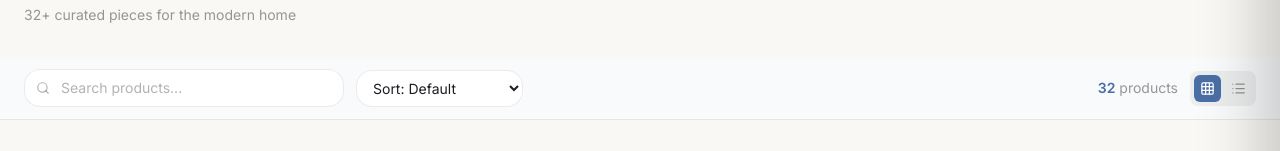
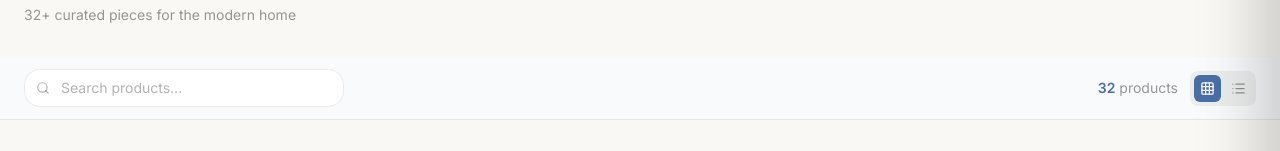
Before and after one commit to maalik1729-blip/suman-agencies, a Next.js app: page /products in a window 1280 px wide. Shown: the part 195-346 px from the top of the page. Built offline with nearby package versions, Linux system fonts and the light colour scheme; a web font is replaced by a local one.

Commit message:
style: update UI elements (highlight GSTIN, update currency color, remove sort dropdown)

```diff
--- a/src/app/products/page.tsx
+++ b/src/app/products/page.tsx
@@ -331,18 +331,7 @@ export default function ProductsPage() {
             {search && <button onClick={() => setSearch("")} className="absolute right-3 top-1/2 -translate-y-1/2"><X size={13} className={isDark ? "text-white/40" : "text-black/30"} /></button>}
           </div>
 
-          {/* Sort */}
-          <select
-            value={sort}
-            onChange={(e) => setSort(e.target.value as SortOption)}
-            className={cn("px-3 py-2 rounded-xl text-sm border focus:outline-none focus:border-[#4a6fa5] cursor-pointer", isDark ? "bg-white/6 border-white/10 text-white" : "bg-white border-black/8 text-[#1a1d23]")}
-          >
-            <option value="default">Sort: Default</option>
-            <option value="price-asc">Price: Low to High</option>
-            <option value="price-desc">Price: High to Low</option>
-            <option value="rating">Top Rated</option>
-            <option value="name">Name A–Z</option>
-          </select>
+
 
           {/* Results count */}
           <p className={cn("text-sm ml-auto hidden sm:block", isDark ? "text-white/40" : "text-black/40")}>
--- a/src/components/Footer.tsx
+++ b/src/components/Footer.tsx
@@ -86,7 +86,9 @@ export function Footer({ theme }: FooterProps) {
             <p className="text-white/50 text-sm leading-relaxed max-w-xs">
               Premium furniture and electronics crafted for modern living. Registered under GST — serving customers across Tamil Nadu.
             </p>
-            <p className="text-[#4a6fa5]/70 text-xs mt-2 font-mono">GSTIN: 33DVIPR5548Q1ZN</p>
+            <div className="inline-block mt-3 px-2.5 py-1 bg-[#4a6fa5]/10 text-[#4a6fa5] font-mono text-xs font-medium rounded-md border border-[#4a6fa5]/20">
+              GSTIN: 33DVIPR5548Q1ZN
+            </div>
 
             {/* Contact Info */}
             <div className="mt-6 space-y-2.5">
--- a/src/components/Navbar.tsx
+++ b/src/components/Navbar.tsx
@@ -141,7 +141,7 @@ export function Navbar({ theme, toggleTheme }: NavbarProps) {
                     className={cn(
                       "px-3 py-1 text-xs font-semibold rounded-full transition-all duration-300",
                       currency === c
-                        ? "bg-[#d47854] text-white shadow-sm"
+                        ? "bg-[#4a6fa5] text-white shadow-sm"
                         : theme === "dark" ? "text-white/60 hover:text-white" : "text-[#4a6fa5]/80 hover:text-[#4a6fa5]"
                     )}
                   >
```
